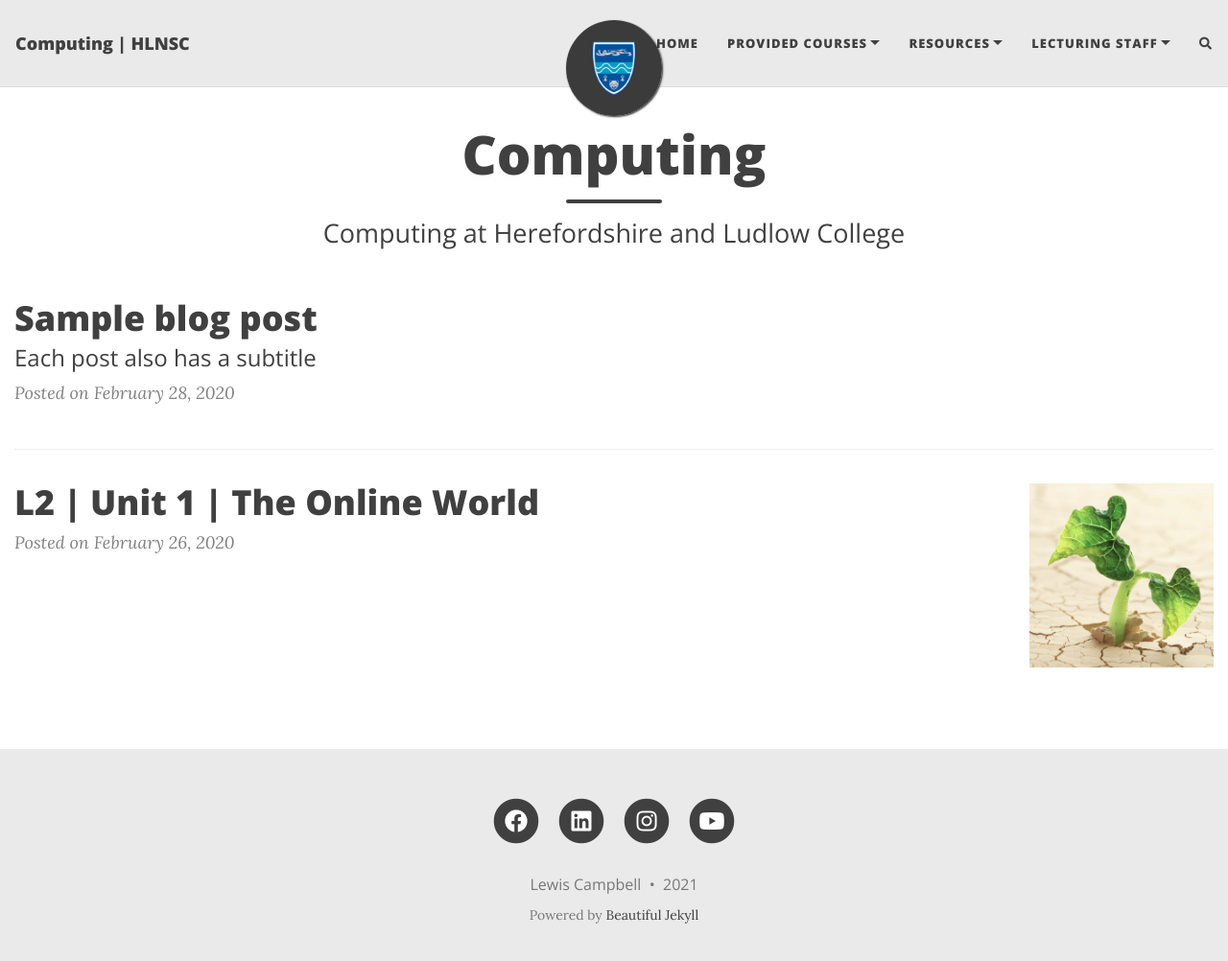
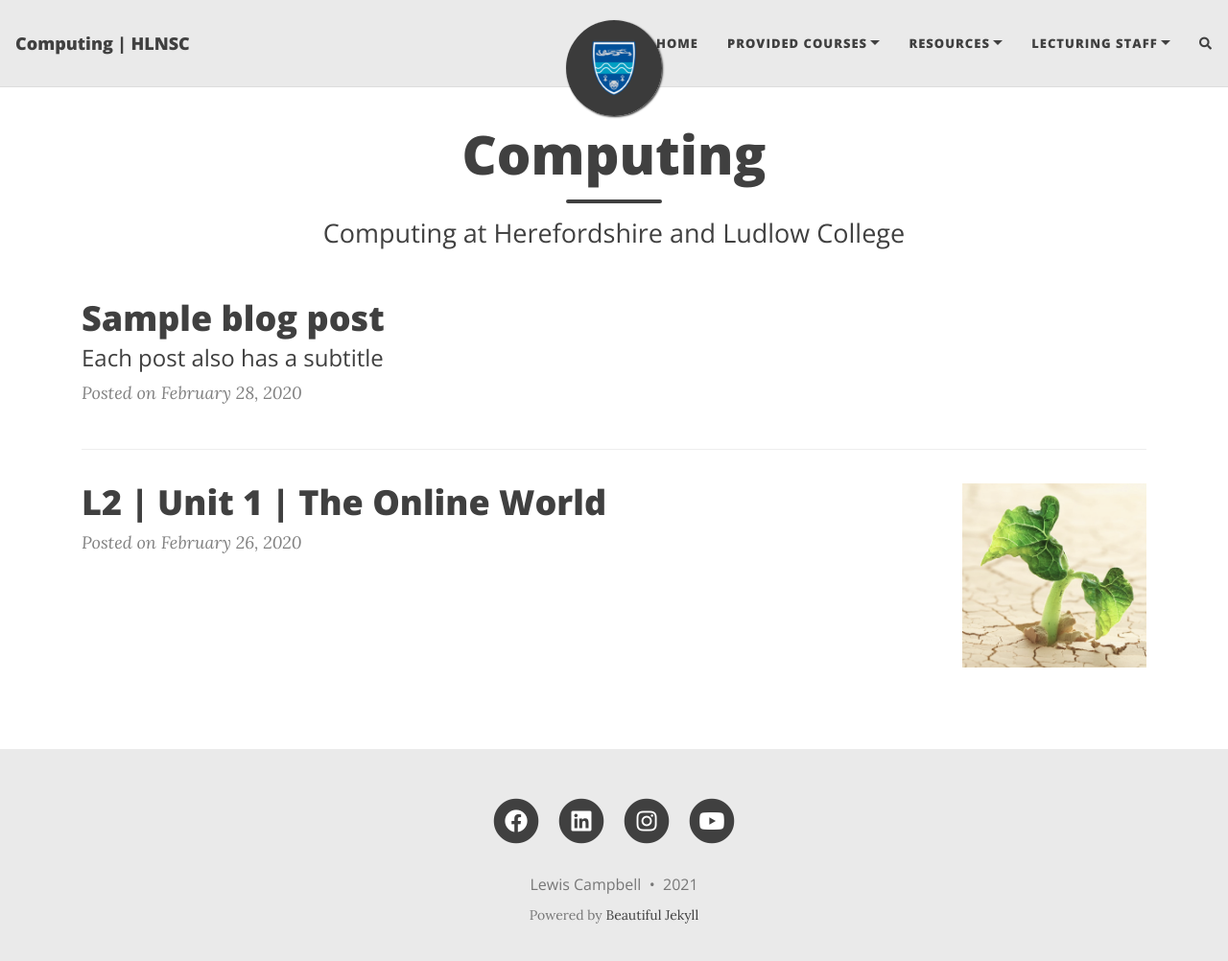
Before and after one commit to Computing-HLNSC/computing-hlnsc.github.io, a Jekyll site: the page built from index.html, in a window 1280 px wide and 1015 px high. Shown: the top 1002 px of the window at 96% size. Built offline with Jekyll 4.4.1, drawn with Linux system fonts in a browser that asks for light colours; nearby versions of some CDN libraries; the list of posts is cut into pages by our own code; comment, search, counter and statistics services are not loaded.

Commit message:
fluid to lg

```diff
--- a/_layouts/default.html
+++ b/_layouts/default.html
@@ -4,7 +4,7 @@
 
 <div class="intro-header"></div>
 
-<div role="main" class="{% if page.full-width %} container-fluid {% else %} container-md {% endif %}">
+<div role="main" class="{% if page.full-width %} container-lg {% else %} container-md {% endif %}">
   {% if page.before-content %}
     <div class="before-content">
       {% for file in page.before-content %}
--- a/_layouts/minimal.html
+++ b/_layouts/minimal.html
@@ -20,7 +20,7 @@
 
   <body>
 
-    <div role="main" class="{% if page.full-width %} container-fluid {% else %} container-md {% endif %} main-content">
+    <div role="main" class="{% if page.full-width %} container-lg {% else %} container-md {% endif %} main-content">
       {% if page.before-content %}
         <div class="before-content">
           {% for file in page.before-content %}
--- a/_layouts/page.html
+++ b/_layouts/page.html
@@ -4,7 +4,7 @@
 
 {% include header.html type="page" %}
 
-<div class="{% if page.full-width %} container-fluid {% else %} container-md {% endif %}" role="main">
+<div class="{% if page.full-width %} container-lg {% else %} container-md {% endif %}" role="main">
   <div class="row">
     <div class="{% if page.full-width %} col {% else %} col-xl-8 offset-xl-2 col-lg-10 offset-lg-1 {% endif %}">
       {% if page.before-content %}
--- a/_layouts/post.html
+++ b/_layouts/post.html
@@ -4,7 +4,7 @@
 
 {% include header.html type="post" %}
 
-<div class="{% if page.full-width %} container-fluid {% else %} container-md {% endif %}">
+<div class="{% if page.full-width %} container-lg {% else %} container-md {% endif %}">
   <div class="row">
     <div class="{% if page.full-width %} col {% else %} col-xl-8 offset-xl-2 col-lg-10 offset-lg-1 {% endif %}">
 
```
